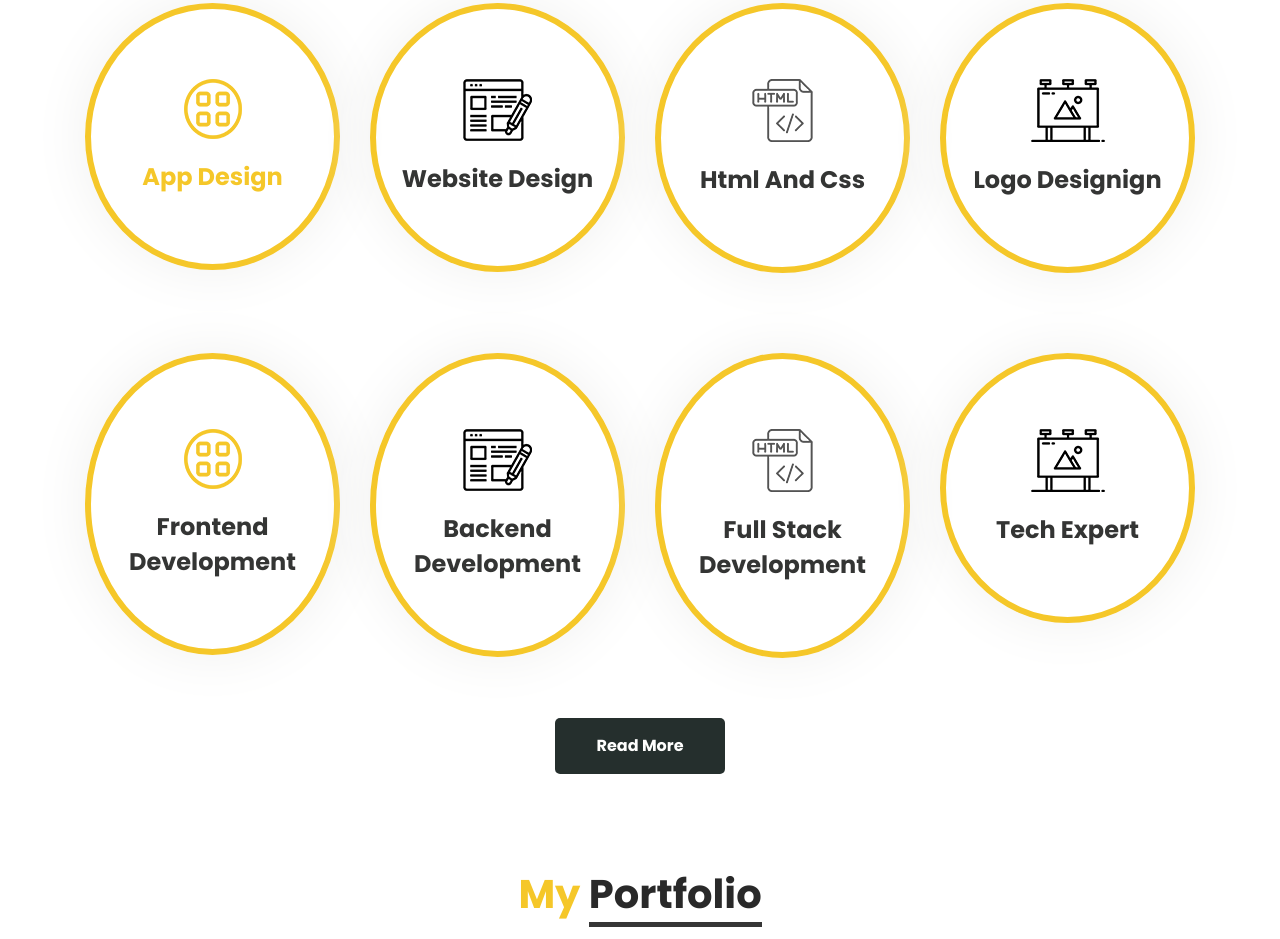
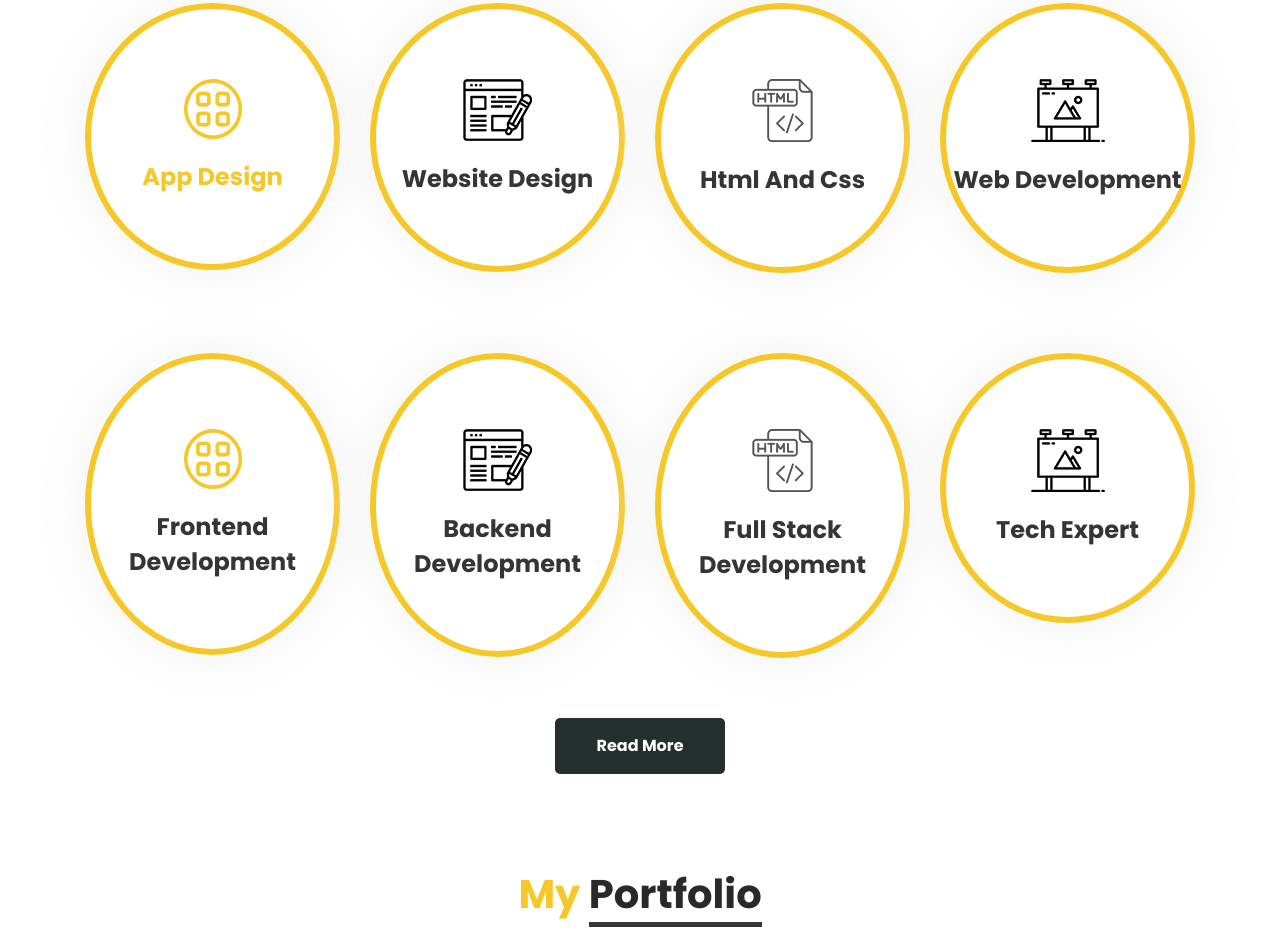
Before and after one commit to Deepak-Verma-0/portfolio, a plain HTML site: page index.html in a window 1280 px wide. Shown: the part 1008-1947 px from the top of the page. Drawn offline with Linux system fonts and the light colour scheme; files that its build step writes are made by us from their sources.

Commit message:
Update index.html

```diff
--- a/index.html
+++ b/index.html
@@ -211,7 +211,7 @@
                      <div class="box_main ">
                         <div class="app_icon"><img src="images/icon-4.png"></div>
                         <div class="app_icon_1"><img src="images/icon-8.png"></div>
-                        <h4 class="services_text">Logo Designign</h4>
+                        <h4 class="services_text">Web Development</h4>
                      </div>
                   </div>
                </div>
```
